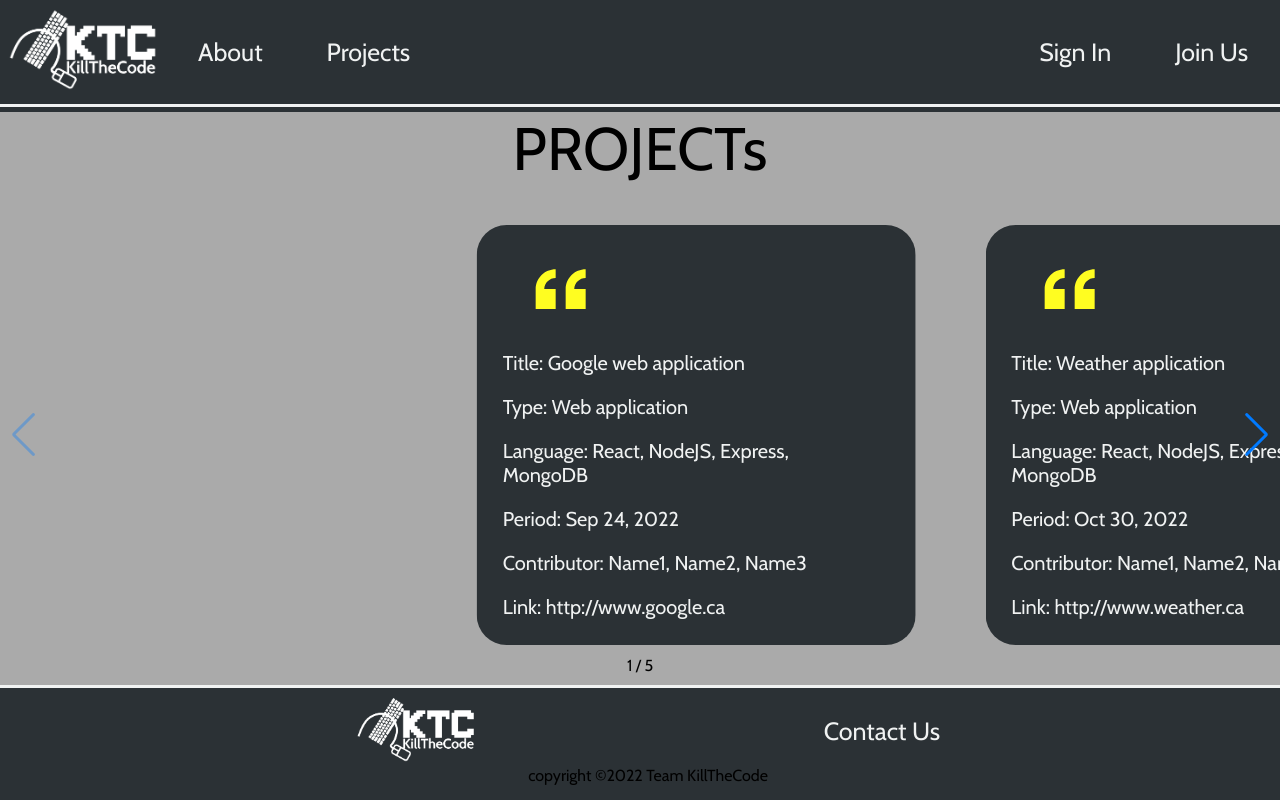
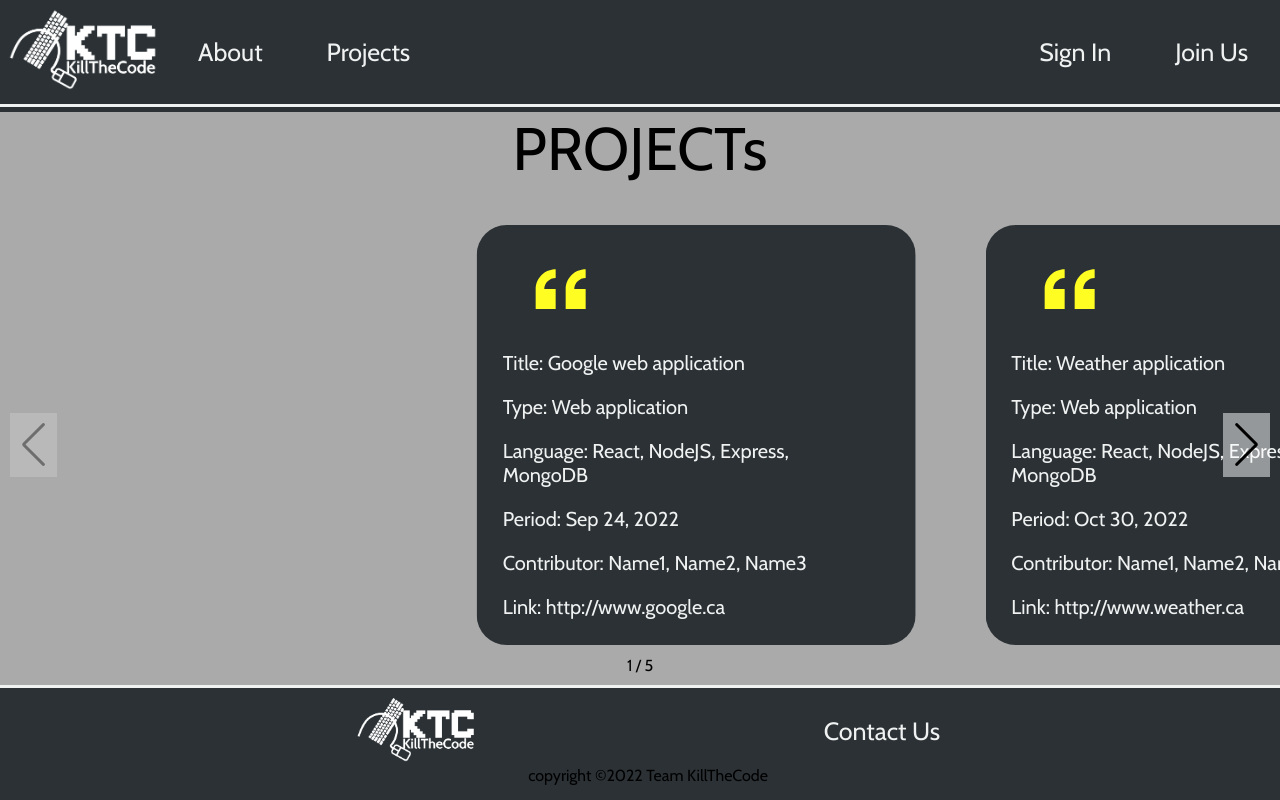
Before and after one commit to Jonghan-park/KillTheCode, a React (Create React App) app in the folder frontend/: page /projects in a window 1280 px wide. Built offline with nearby package versions, Linux system fonts and the light colour scheme.

Commit message:
Customize arrow in project

```diff
--- a/frontend/src/components/Projects/Project.css
+++ b/frontend/src/components/Projects/Project.css
@@ -31,3 +31,13 @@
   width: 100%;
   height: 100%;
 }
+.swiper-button-next,
+.swiper-button-prev {
+    background-color: white;
+    background-color: rgba(255, 255, 255, 0.5);
+    right:10px;
+    padding: 10px;
+    color: #000 !important;
+    fill: black !important;
+    stroke: black !important;
+}
```
